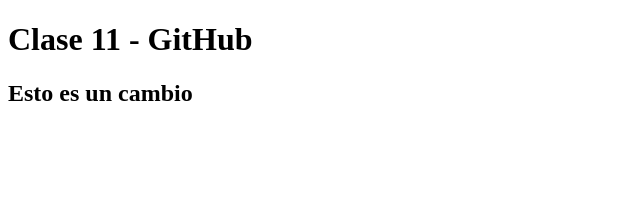
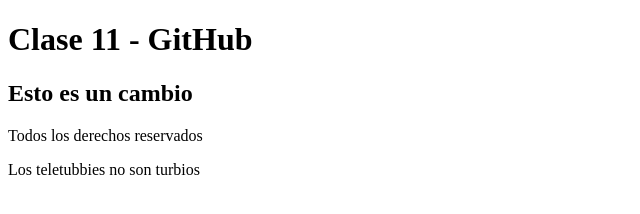
Before and after one commit to Osvalam86/prueba--coder, a plain HTML site: page index.html in a window 1280 px wide. Shown: the whole page, without its empty margins (0-640 px from the left). Drawn offline with Linux system fonts and the light colour scheme.

Commit message:
rama tinkiwinki, desarrollamos el footer

```diff
--- a/index.html
+++ b/index.html
@@ -8,5 +8,10 @@
   <body>
     <h1>Clase 11 - GitHub</h1>
     <h2>Esto es un cambio</h2>
+
+    <footer>
+      <p>Todos los derechos reservados</p>
+      <p>Los teletubbies no son turbios</p>
+    </footer>
   </body>
 </html>
```
